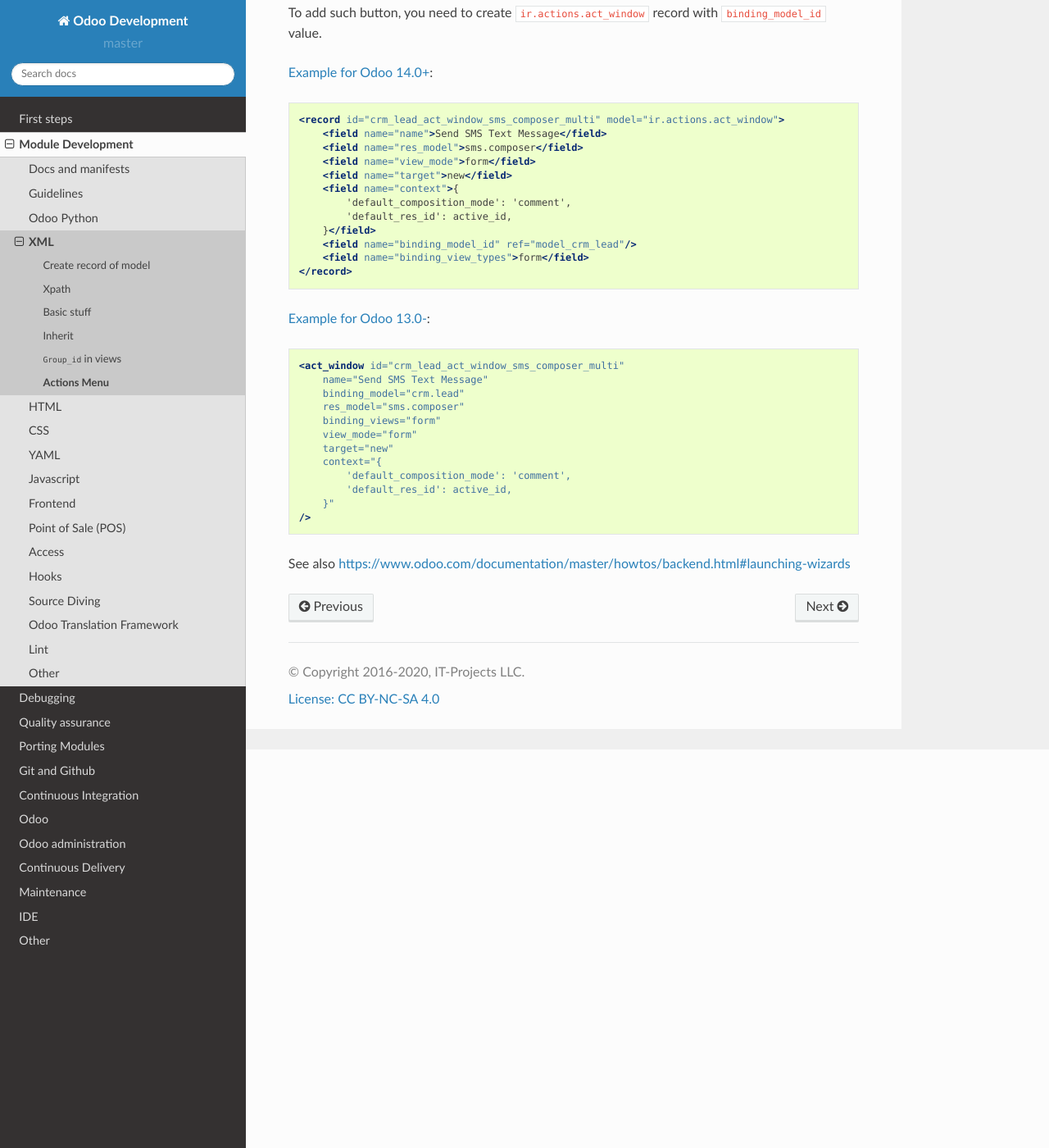
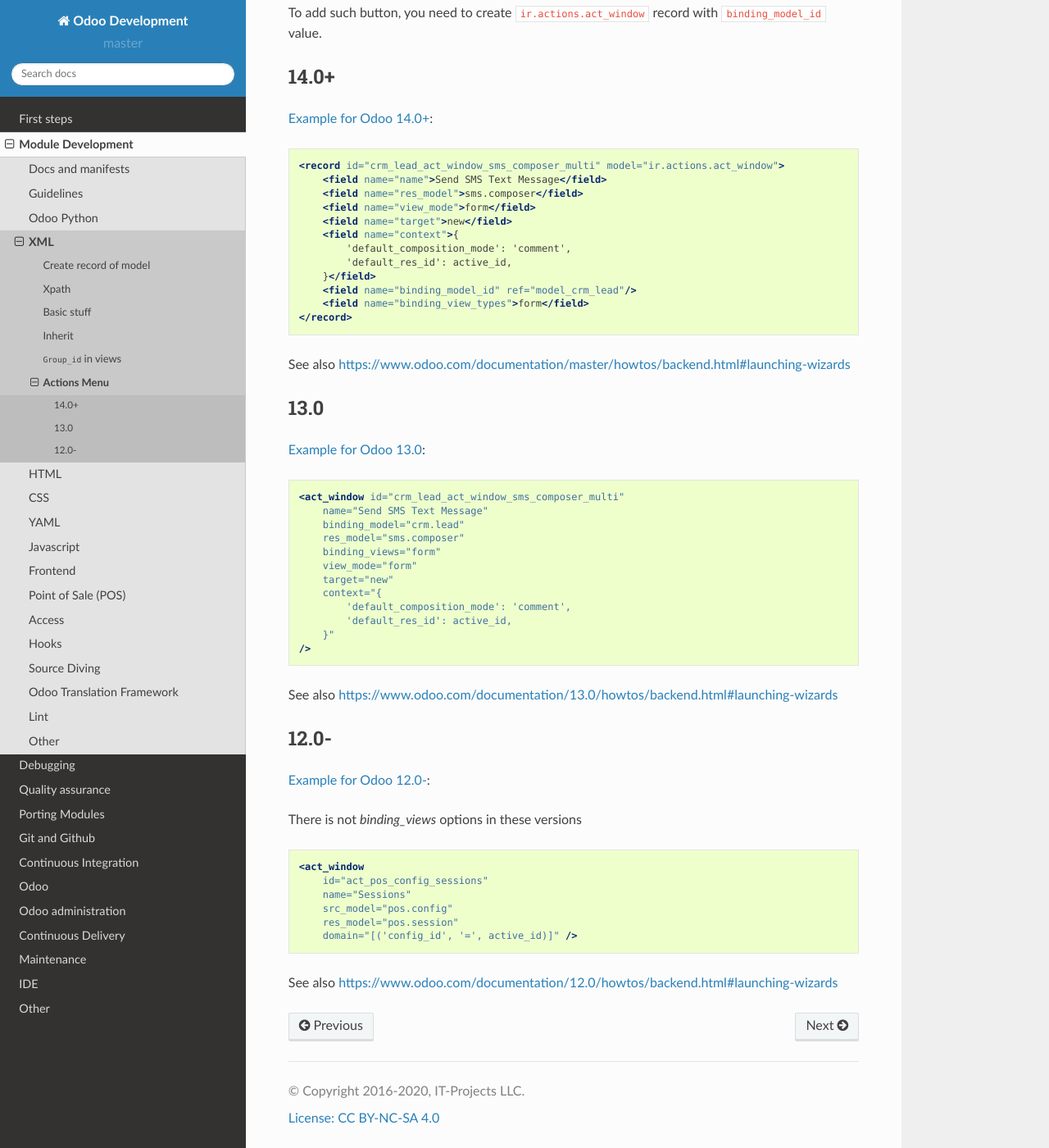
Before and after one commit to itpp-labs/odoo-development, a Sphinx documentation site: the page built from docs/dev/xml/actions-menu.rst, in a window 1280 px wide and 1400 px high, scrolled down 486 px. Shown: the whole window at 82% size. Built offline with Sphinx 7.4.7 and the Read the Docs theme 2.0.0, drawn with Linux system fonts in a browser that asks for light colours.

Commit message:
menu actions: add example for 12

```diff
--- a/docs/dev/xml/actions-menu.rst
+++ b/docs/dev/xml/actions-menu.rst
@@ -5,6 +5,9 @@
 .. image:: ../../images/actions-menu.png
 
 To add such button, you need to create ``ir.actions.act_window`` record with ``binding_model_id`` value.
+
+14.0+
+=====
 
 `Example for Odoo 14.0+ <https://github.com/odoo/odoo/blob/45c9dc8e389908d32be076b3b49597a9dd305b5b/addons/crm_sms/views/crm_lead_views.xml#L17-L28>`__:
 
@@ -23,7 +26,12 @@ To add such button, you need to create ``ir.actions.act_window`` record with ``b
         <field name="binding_view_types">form</field>
     </record>
 
-`Example for Odoo 13.0- <https://github.com/odoo/odoo/blob/2a7ec79c6a4563b608a4525ebccdea5978799caa/addons/crm_sms/views/crm_lead_views.xml#L17-L28>`__:
+See also https://www.odoo.com/documentation/master/howtos/backend.html#launching-wizards
+
+13.0
+====
+
+`Example for Odoo 13.0 <https://github.com/odoo/odoo/blob/2a7ec79c6a4563b608a4525ebccdea5978799caa/addons/crm_sms/views/crm_lead_views.xml#L17-L28>`__:
 
 .. code-block:: xml
 
@@ -40,5 +48,22 @@ To add such button, you need to create ``ir.actions.act_window`` record with ``b
         }"
     />
 
+See also https://www.odoo.com/documentation/13.0/howtos/backend.html#launching-wizards
 
-See also https://www.odoo.com/documentation/master/howtos/backend.html#launching-wizards
+12.0-
+=====
+
+`Example for Odoo 12.0- <https://github.com/odoo/odoo/blob/6c53f1a09d0969379d59d361158c48a31a841b76/addons/point_of_sale/views/pos_config_view.xml#L504-L509>`__:
+
+There is not `binding_views` options in these versions
+
+.. code-block:: xml
+
+    <act_window
+        id="act_pos_config_sessions"
+        name="Sessions"
+        src_model="pos.config"
+        res_model="pos.session"
+        domain="[('config_id', '=', active_id)]" />
+
+See also https://www.odoo.com/documentation/12.0/howtos/backend.html#launching-wizards
```
